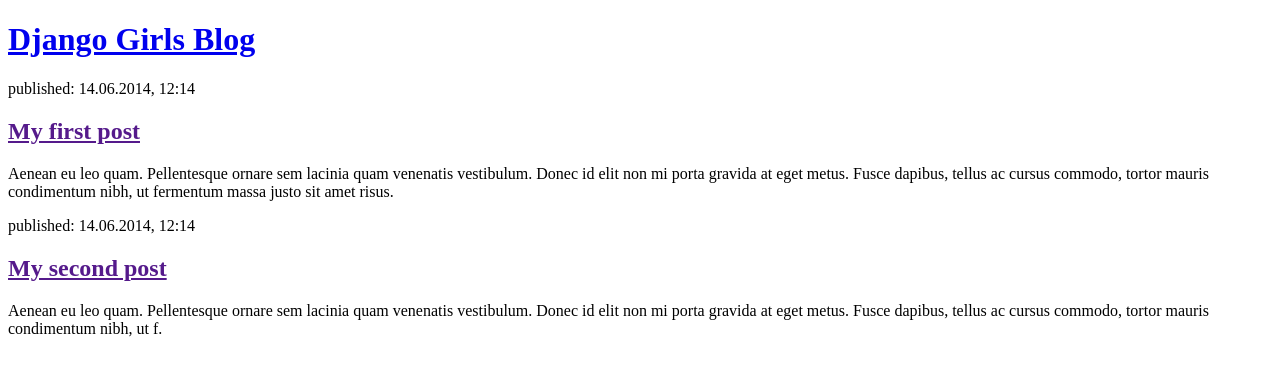
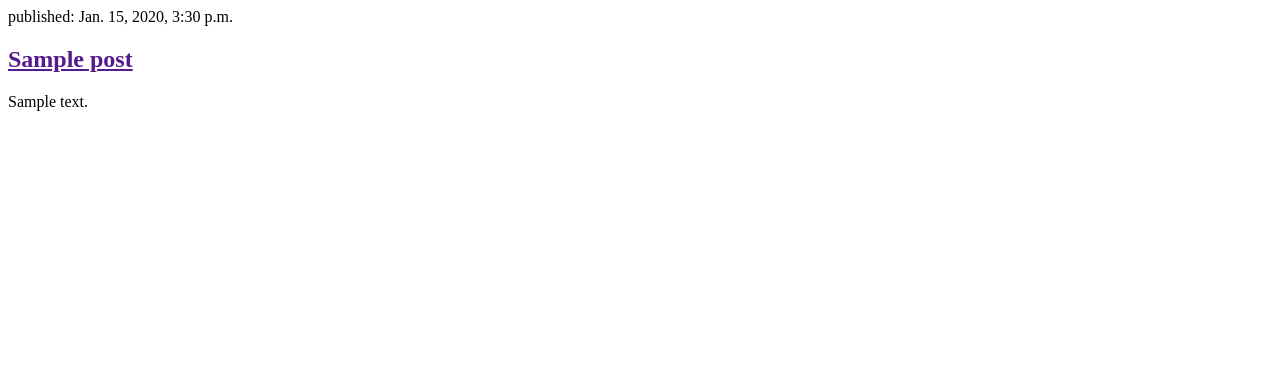
Before and after one commit to TheSarcasticOne69/my-first-blog, a Django app: page / in a window 1280 px wide. Shown: the top 376 px of the page. Run offline with Django 5.2, Linux system fonts and the light colour scheme; tables that the repository leaves empty hold one stand-in row (values such as "Sample post").

Commit message:
Modified templates to display posts from database.

```diff
--- a/djangogirls/blog/templates/blog/post_list.html
+++ b/djangogirls/blog/templates/blog/post_list.html
@@ -1,31 +1,17 @@
 <!DOCTYPE html>
 <html lang="en">
-
 <head>
     <meta charset="UTF-8">
     <meta name="viewport" content="width=device-width, initial-scale=1.0">
-    <title>Django Girls Blogs</title>
+    <title>Document</title>
 </head>
-
 <body>
-    <header>
-        <h1><a href="/">Django Girls Blog</a></h1>
-    </header>
-
+    {% for post in posts %}
     <article>
-        <time>published: 14.06.2014, 12:14</time>
-        <h2><a href="">My first post</a></h2>
-        <p>Aenean eu leo quam. Pellentesque ornare sem lacinia quam venenatis vestibulum. Donec id elit non mi porta
-            gravida at eget metus. Fusce dapibus, tellus ac cursus commodo, tortor mauris condimentum nibh, ut fermentum
-            massa justo sit amet risus.</p>
+        <time>published: {{ post.published_date }}</time>
+        <h2><a href="">{{ post.title }}</a></h2>
+        <p>{{ post.text|linebreaksbr }}</p>
     </article>
-
-    <article>
-        <time>published: 14.06.2014, 12:14</time>
-        <h2><a href="">My second post</a></h2>
-        <p>Aenean eu leo quam. Pellentesque ornare sem lacinia quam venenatis vestibulum. Donec id elit non mi porta
-            gravida at eget metus. Fusce dapibus, tellus ac cursus commodo, tortor mauris condimentum nibh, ut f.</p>
-    </article>
+{% endfor %}
 </body>
-
 </html>
--- a/djangogirls/blog/views.py
+++ b/djangogirls/blog/views.py
@@ -1,7 +1,9 @@
 from django.shortcuts import render
-
+from .models import Post
+from django.utils import timezone
 
 # Create your views here.
 
 def post_list(requests):
-    return render(requests, 'blog/post_list.html' , {})
+    posts = Post.objects.filter(published_date__lte=timezone.now()).order_by('published_date')
+    return render(requests, 'blog/post_list.html' , {'posts' : posts})
```
